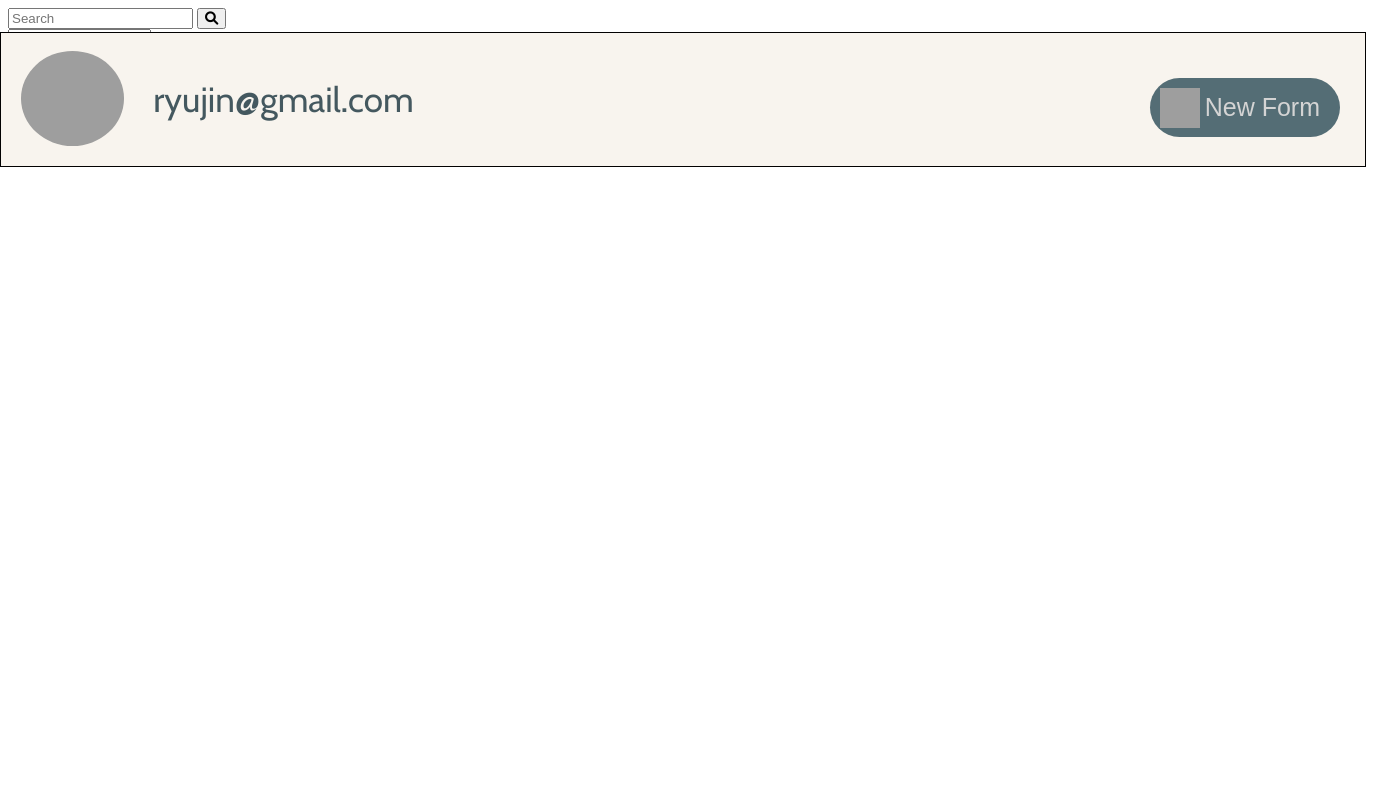
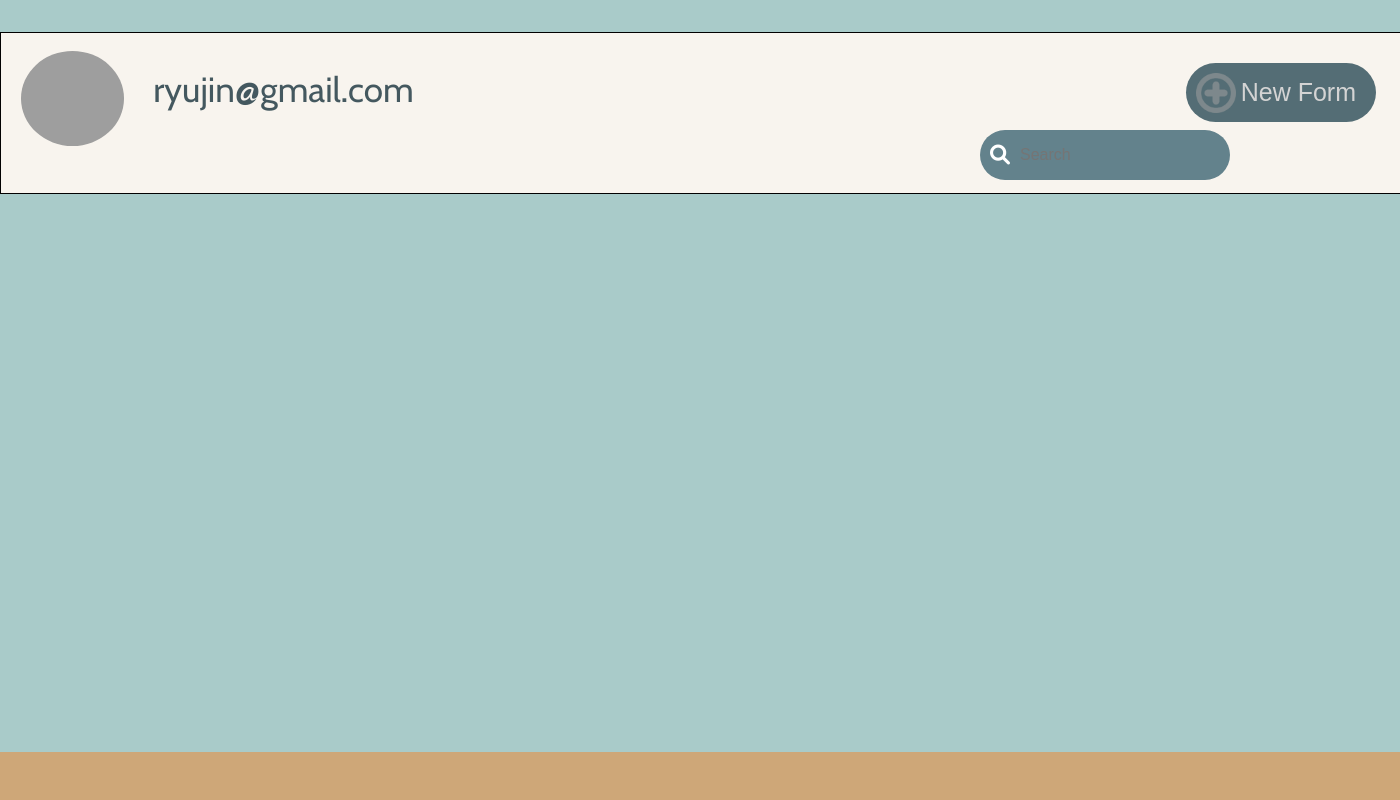
Before and after one commit to PiXSCL/Event-Evaluation-with-Sentiment-Analysis-System, a Flask app: page /home in a window 1400 px wide. Run offline with Flask 2, Linux system fonts and the light colour scheme; grey boxes are pictures that could not be loaded.

Commit message:
Home Page update

```diff
--- a/Event_Evaluation_with_Sentiment_Analysis_System/static/style.css
+++ b/Event_Evaluation_with_Sentiment_Analysis_System/static/style.css
@@ -3,7 +3,7 @@
     box-sizing: border-box;
 }
 
-.log-in-page {
+.background {
     background: #a9cbc9;
     width: 100%;
     height: 100vh;
@@ -17,7 +17,7 @@
     border-radius: 35px;
     width: 650px;
     height: 450px;
-    position: absolute;
+    position: fixed;
     left: 41%;
     top: 10%;
 }
@@ -219,7 +219,7 @@
     font: 400 1.68vw "Cabin", sans-serif;
     text-decoration: underline;
     position: absolute;
-    left: 72%;
+    left: 74%;
     top: 76%;
 }
 
@@ -400,18 +400,18 @@
     font: 400 1.68vw "Cabin", sans-serif;
     text-decoration: underline;
     position: absolute;
-    left: 74%;
+    left: 76%;
     top: 79%;
 }
 
     .login:hover {
         color: #E8BA84;
     }
-
+/*Home CSS HERE*/
 .home-navbar {
     position: absolute;
-    width: 1364px;
-    height: 133px;
+    width: 100%;
+    height: 20%;
     left: 0px;
     top: 32px;
     background: #F8F4EE;
@@ -432,7 +432,7 @@
     width: 261px;
     height: 43px;
     left: 152px;
-    top: 45px;
+    top: 35px;
     font-family: 'Cabin';
     font-style: normal;
     font-weight: 400;
@@ -444,7 +444,7 @@
 
 .home-buttons {
     position: absolute;
-    top: 45px;
+    top: 30px;
     right: 25px;
 }
 
@@ -464,10 +464,93 @@
 .add {
     position: absolute;
     right: 165px;
-    top: 55px;
+    top: 40px;
 }
 
     .add img {
         width: 40px;
         height: 40px;
     }
+
+    .add img:hover {
+        cursor: pointer;
+    }
+
+.search-container {
+    right: 170px;
+    top: 130px;
+    position: absolute;
+    width: 250px;
+    height: 50px;
+    border-radius: 35px;
+    background: #63828C;
+}
+
+    .search-container input[type="text"] {
+        position: absolute;
+        left: 10px; /* Adjust the left position as needed */
+        top: 50%; /* Vertically center the input */
+        transform: translateY(-50%);
+        width: 80%; /* Adjust the width as needed */
+        height: 100%;
+        background: transparent;
+        border: none;
+        outline: none;
+        padding-left: 30px;
+        color: #fff; /* Text color */
+        font-size: 16px; /* Text font size */
+    }
+
+    .search-container i.fa-search {
+        margin-right: 10px;
+        position: absolute;
+        left: 10px;
+        top: 50%;
+        transform: translateY(-50%);
+        font-size: 20px;
+        color: #fff; /* Icon color */
+        cursor: pointer;
+    }
+
+.custom-dropdown {
+    left: 1170px;
+    top: 140px;
+    position: relative;
+    display: inline-block;
+}
+
+.dropdown-header {
+    cursor: pointer;
+    padding: 5px;
+    background-color: #f1f1f1;
+    border: 1px solid #ccc;
+    border-radius: 4px;
+    display: flex;
+    align-items: center;
+}
+
+    .dropdown-header img {
+        width: 20px;
+        height: 20px;
+        margin-right: 5px;
+    }
+
+.dropdown-content {
+    display: none;
+    position: absolute;
+    background-color: #fff;
+    border: 1px solid #ccc;
+    border-radius: 4px;
+    z-index: 1;
+}
+
+    .dropdown-content a {
+        display: block;
+        padding: 10px;
+        text-decoration: none;
+        color: #333;
+    }
+
+        .dropdown-content a:hover {
+            background-color: #f1f1f1;
+        }
--- a/Event_Evaluation_with_Sentiment_Analysis_System/templates/home.html
+++ b/Event_Evaluation_with_Sentiment_Analysis_System/templates/home.html
@@ -6,34 +6,70 @@
     <link rel="stylesheet" type="text/css" href="{{ url_for('static', filename='style.css') }}">
     <link rel="stylesheet" href="https://fonts.googleapis.com/css?family=Cabin">
     <link rel="stylesheet" href="https://cdnjs.cloudflare.com/ajax/libs/font-awesome/6.0.0-beta3/css/all.min.css">
+    <style>
+        a,
+        button,
+        input,
+        select,
+        h1,
+        h2,
+        h3,
+        h4,
+        h5,
+        * {
+            margin: 0;
+            padding: 0;
+            border: none;
+            text-decoration: none;
+            appearance: none;
+            background: none;
+        }
+    </style>
     <title>Home Page</title>
 </head>
-<body background-color="#A9CBC9";>
+<body>
+    <div class ="background">
+        <div class="rectangle-3"></div>
         <div class="home-navbar" id="home-navbar">
             <div class="user-profile">
-            <img src="profile_images/profile1.jpg" alt="Profile Picture">
+                <img src="{{ url_for('static', filename='images/profile.svg') }}" alt="Profile Picture">
                 <span class="home-email">ryujin@gmail.com</span>
             </div>
             <div class="home-buttons">
                 <button class="new-form">New Form</button>
             </div>
             <div class="add">
-            <img id="clickable-image" src="images/add_button.png" alt="Click me">
+                <img id="clickable-image" src="{{ url_for('static', filename='images/add.png') }}" alt="Add icon">
             </div>
         </div>
-
+        <div class="custom-dropdown">
+            <div class="dropdown-header" onclick="toggleDropdown()">
+                <img src="{{ url_for('static', filename='images/filter.png') }}" alt="Dropdown Icon">
+            </div>
+            <div class="dropdown-content" id="dropdown-content" style="display: none;">
+                <a href="#">Sort by title</a>
+                <a href="#">Sort by date created</a>
+            </div>
+       </div>
        <div class="search-container">
+            <button type="submit"><i class="fa fa-search"></i></button>
             <input type="text" placeholder="Search">
-        <button type="submit"><i class="fa fa-search"></i></button>
         </div>
-
-    <div class="dropdown">
-        <select id="dropdown-menu" class="dropdown-menu">
-            <option value="Sort by title">Sort by title</option>
-            <option value="Sort by date created">Sort by date created</option>
-        </select>
      </div>
-
-    <div class="box1"></div>
-</body>
+<script>
+    function toggleDropdown() {
+        const dropdownContent = document.getElementById('dropdown-content');
+        if (dropdownContent.style.display === 'block') {
+            dropdownContent.style.display = 'none';
+        } else {
+            dropdownContent.style.display = 'block';
+        }
+    }
+    window.onclick = function (event) {
+        const dropdownContent = document.getElementById('dropdown-content');
+        if (event.target !== dropdownContent && !event.target.closest('.custom-dropdown')) {
+            dropdownContent.style.display = 'none';
+        }
+    }
+</script>
 </html>
--- a/Event_Evaluation_with_Sentiment_Analysis_System/templates/index.html
+++ b/Event_Evaluation_with_Sentiment_Analysis_System/templates/index.html
@@ -31,7 +31,7 @@
     <title>Login</title>
 </head>
 <body>
-    <div class="log-in-page">
+    <div class="background">
         <div class="rectangle-1"></div>
         <div class="rectangle-2"></div>
         <div class="rectangle-3"></div>
--- a/Event_Evaluation_with_Sentiment_Analysis_System/templates/signup.html
+++ b/Event_Evaluation_with_Sentiment_Analysis_System/templates/signup.html
@@ -31,7 +31,7 @@
     <title>SignUp</title>
 </head>
 <body>
-    <div class="log-in-page">
+    <div class="background">
         <div class="rectangle-1"></div>
         <div class="rectangle-2"></div>
         <div class="rectangle-3"></div>
```
Also changed, not shown: Event_Evaluation_with_Sentiment_Analysis_System/static/images/add.png (added), Event_Evaluation_with_Sentiment_Analysis_System/static/images/filter.png (added), Event_Evaluation_with_Sentiment_Analysis_System/static/images/profile.svg (added), Event_Evaluation_with_Sentiment_Analysis_System/static/images/search.svg (added), 1 other file. Lines whose indentation alone changed are shown as unchanged.
